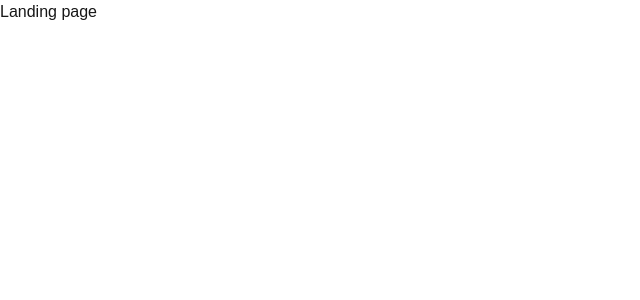
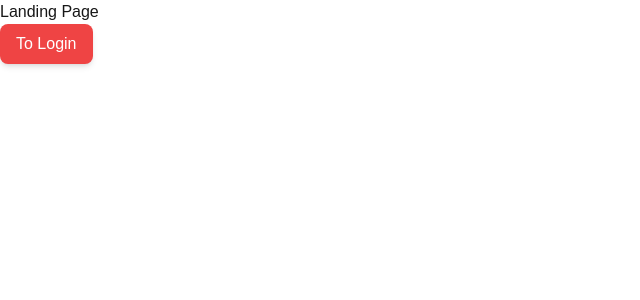
Before and after one commit to Irishgoudeng/vitar-groups, a Next.js app: page / in a window 1280 px wide. Shown: the top 300 px of the page, without its empty margins (0-640 px from the left). Built offline with nearby package versions, Linux system fonts and the light colour scheme.

Commit message:
Added Button To Login

```diff
--- a/src/app/page.tsx
+++ b/src/app/page.tsx
@@ -1,7 +1,19 @@
-export default function Home() {
+import React from "react";
+import Button from "./components/common/Button";
+import { useRouter } from "next/router";
+
+const Home = () => {
+  const router = useRouter();
+
+  const landingRouter = () => {
+    router.push("/login");
+  };
   return (
     <div>
-      <div>Landing page</div>
+      <h1>Landing Page</h1>
+      <Button label="To Login" onClick={landingRouter} />
     </div>
   );
-}
+};
+
+export default Home;
```
